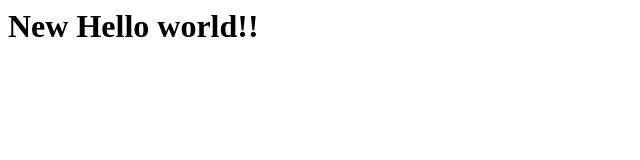
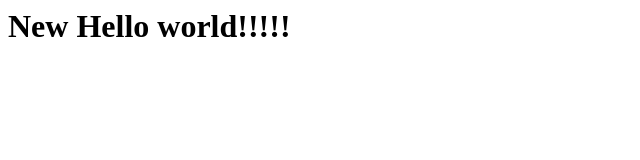
Before and after one commit to gopikaaws/jenkinsci, a plain HTML site: page index1.html in a window 1280 px wide. Shown: the full height of the page, 0-640 px from the left. Drawn offline with Linux system fonts and the light colour scheme.

Commit message:
Update index1.html

```diff
--- a/index1.html
+++ b/index1.html
@@ -1,3 +1,3 @@
 <html>
-  <h1>New Hello world!!</h1>
+  <h1>New Hello world!!!!!</h1>
 </html>
```
